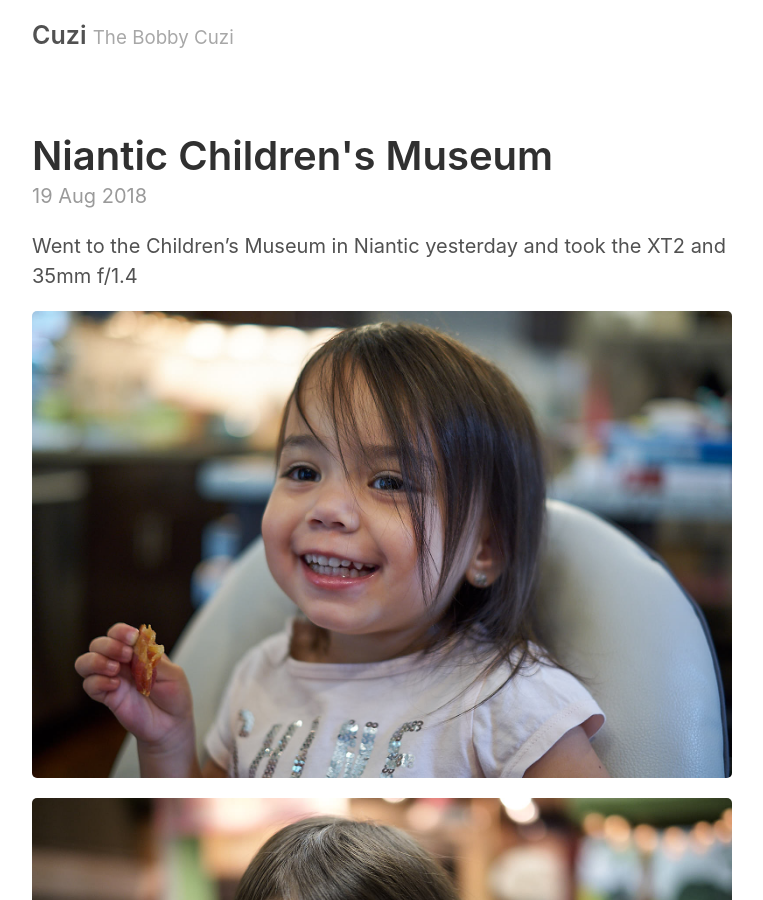
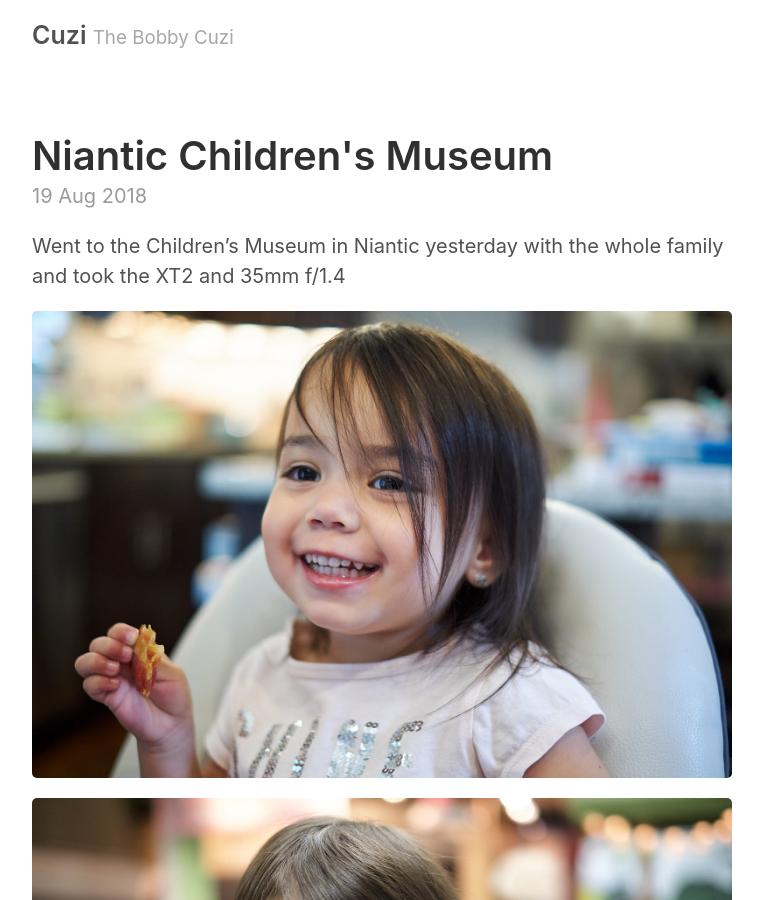
Before and after one commit to bobcuzi/bobcuzi.github.io, a Jekyll site: the page built from _posts/2018-08-19-museum.md, in a window 1280 px wide and 900 px high. Shown: the whole window, without its empty margins (258-1021 px from the left). Built offline with Jekyll 4.4.1, drawn with Linux system fonts in a browser that asks for light colours.

Commit message:
new edits and writing

```diff
--- a/_posts/2018-08-19-museum.md
+++ b/_posts/2018-08-19-museum.md
@@ -2,20 +2,20 @@
 layout: post
 title: Niantic Children's Museum
 ---
-Went to the Children's Museum in Niantic yesterday and took the XT2 and 35mm f/1.4
+Went to the Children's Museum in Niantic yesterday with the whole family and took the XT2 and 35mm f/1.4
 
-![Mila]({{ "/assets/mila_1.jpg" | absolute_url }})
+![Mila]({{ "/assets/Mila_1.jpg" | absolute_url }})
 
-![Mila]({{ "/assets/mila_2.jpg" | absolute_url }})
+![Mila]({{ "/assets/Mila_2.jpg" | absolute_url }})
 
-![Mila]({{ "/assets/mila_3.jpg" | absolute_url }})
+![Mila]({{ "/assets/Mila_3.jpg" | absolute_url }})
 
-![Mila]({{ "/assets/mila_4.jpg" | absolute_url }})
+![Mila]({{ "/assets/Mila_4.jpg" | absolute_url }})
 
-![Mila]({{ "/assets/mila_5.jpg" | absolute_url }})
+![Mila]({{ "/assets/Mila_5.jpg" | absolute_url }})
 
-![Mila]({{ "/assets/mila_6.jpg" | absolute_url }})
+![Mila]({{ "/assets/Mila_6.jpg" | absolute_url }})
 
-![Mila]({{ "/assets/mila_7.jpg" | absolute_url }})
+![Mila]({{ "/assets/Mila_7.jpg" | absolute_url }})
 
-![Mila]({{ "/assets/mila_8.jpg" | absolute_url }})
+![Mila]({{ "/assets/Mila_8.jpg" | absolute_url }})
```
Also changed, not shown: assets/Mila_2.jpg, assets/mila_1.jpg, assets/mila_3.jpg, assets/mila_4.jpg, assets/mila_5.jpg, assets/mila_6.jpg, assets/mila_7.jpg, assets/mila_8.jpg.
